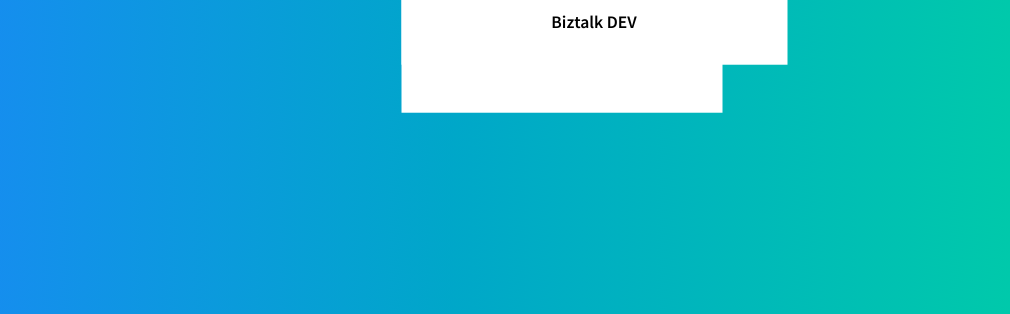
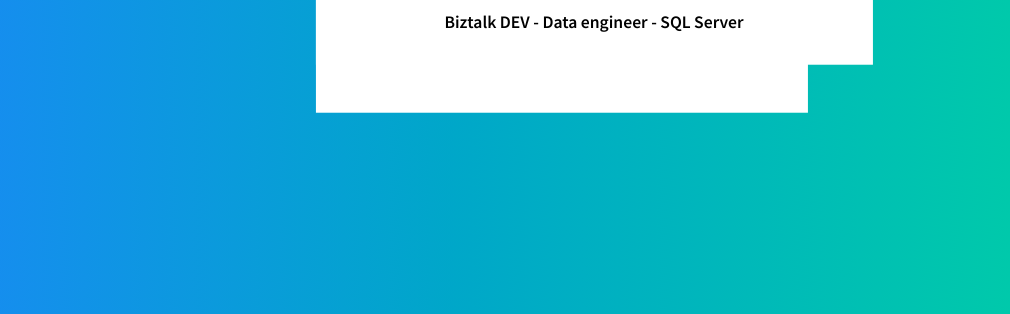
Before and after one commit to Sainfort/my-vcard, a plain HTML site: page index.html in a window 1280 px wide. Shown: the part 486-800 px from the top of the page, without its empty margins (110-1120 px from the left). Drawn offline with Linux system fonts and the light colour scheme.

Commit message:
title change + SQL

```diff
--- a/index.html
+++ b/index.html
@@ -16,7 +16,7 @@
           <figcaption>
 
             <h1 class="name">Sainfort</h1>
-            <h3 class="title">Biztalk DEV</h3>
+            <h3 class="title">Biztalk DEV - Data engineer - SQL Server</h3>
           </figcaption>
         </figure>
 
```
